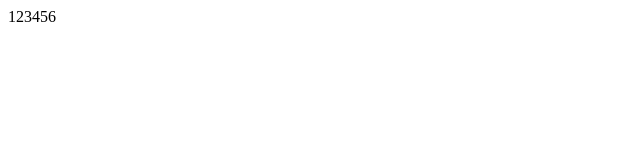
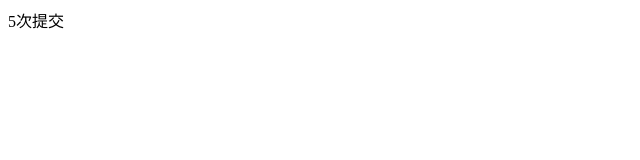
Before and after one commit to Hui710245044/phone, a plain HTML site: page index.html in a window 1280 px wide. Shown: the full height of the page, 0-640 px from the left. Drawn offline with Linux system fonts and the light colour scheme.

Commit message:
第5次提交

```diff
--- a/index.html
+++ b/index.html
@@ -7,6 +7,6 @@
     <title>Document</title>
 </head>
 <body>
-    <div>123456</div>
+    <div>5次提交</div>
 </body>
 </html>
```
